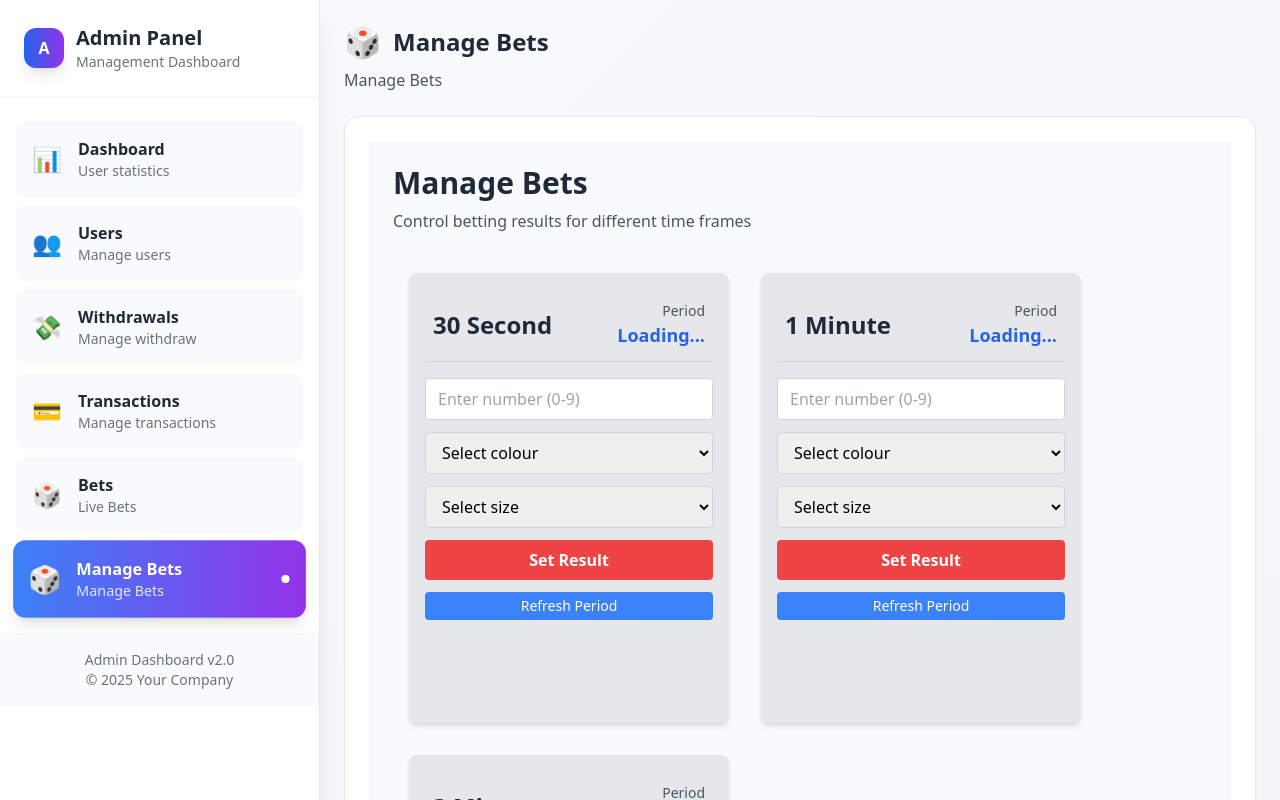
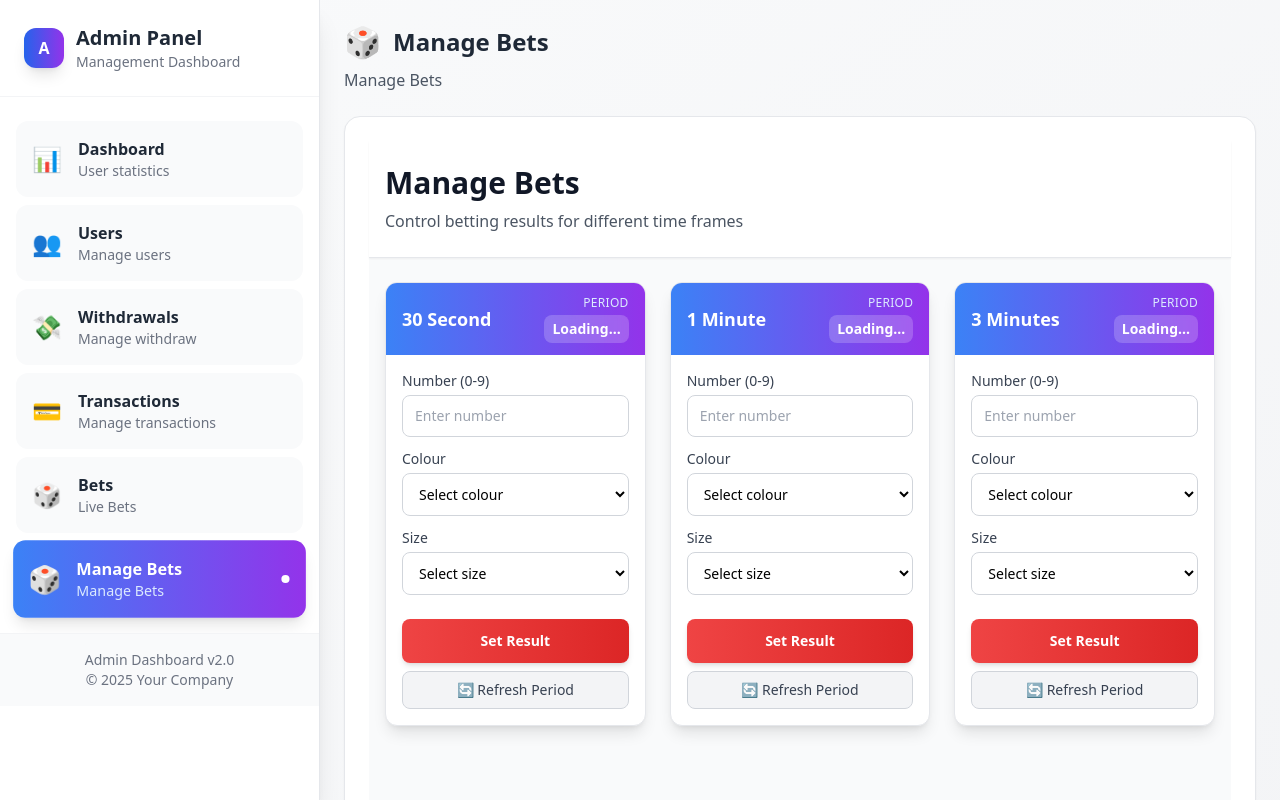
Before and after one commit to Narayandwivedi/colour-trading, a React (Vite) app in the folder admin/: page /managebet in a window 1280 px wide. Shown: the top 800 px of the page. Built offline with nearby package versions, Linux system fonts and the light colour scheme; no server answers.

Commit message:
changes in manage bets ui in admin panel

```diff
--- a/admin/src/pages/ManageBets.jsx
+++ b/admin/src/pages/ManageBets.jsx
@@ -158,87 +158,126 @@ const ManageBets = () => {
   }, []);
 
   const BetCard = ({ timeframe, title }) => (
-    <div className="h-[450px] w-[320px] bg-gray-200 rounded-lg shadow-md p-4 m-4">
-      {/* Header */}
-      <div className="flex items-center justify-between px-2 py-3 border-b border-gray-300 mb-4">
-        <h1 className="text-2xl font-semibold text-gray-800">{title}</h1>
+    <div className="w-full max-w-sm mx-auto bg-white rounded-xl shadow-lg border border-gray-200 overflow-hidden">
+      {/* Header - Mobile Optimized */}
+      <div className="bg-gradient-to-r from-blue-500 to-purple-600 px-4 py-3">
+        <div className="flex items-center justify-between">
+          <h2 className="text-white font-bold text-lg">{title}</h2>
           <div className="text-right">
-          <p className="text-sm text-gray-600">Period</p>
-          <p className="text-lg font-bold text-blue-600">
+            <p className="text-blue-100 text-xs uppercase tracking-wide">Period</p>
+            <div className="bg-white/20 backdrop-blur-sm rounded-lg px-2 py-1 mt-1">
+              <p className="text-white font-bold text-sm break-all">
                 {periods[timeframe].period || 'Loading...'}
               </p>
             </div>
           </div>
+        </div>
+      </div>
 
+      {/* Content */}
+      <div className="p-4 space-y-4">
         {/* Input Fields */}
-      <div className="flex flex-col gap-3">
+        <div className="space-y-3">
+          <div>
+            <label className="block text-sm font-medium text-gray-700 mb-1">
+              Number (0-9)
+            </label>
             <input
               type="number"
-          placeholder="Enter number (0-9)"
+              placeholder="Enter number"
               value={inputs[timeframe].number}
               onChange={(e) => handleInputChange(timeframe, 'number', e.target.value)}
-          className="px-3 py-2 border border-gray-300 rounded focus:outline-none focus:ring-2 focus:ring-blue-500"
+              className="w-full px-3 py-2.5 border border-gray-300 rounded-lg focus:outline-none focus:ring-2 focus:ring-blue-500 focus:border-transparent text-sm"
               min="0"
               max="9"
             />
+          </div>
 
+          <div>
+            <label className="block text-sm font-medium text-gray-700 mb-1">
+              Colour
+            </label>
             <select
               value={inputs[timeframe].colour}
               onChange={(e) => handleInputChange(timeframe, 'colour', e.target.value)}
-          className="px-3 py-2 border border-gray-300 rounded focus:outline-none focus:ring-2 focus:ring-blue-500"
+              className="w-full px-3 py-2.5 border border-gray-300 rounded-lg focus:outline-none focus:ring-2 focus:ring-blue-500 focus:border-transparent text-sm bg-white"
             >
               <option value="">Select colour</option>
-          <option value="red">Red</option>
-          <option value="green">Green</option>
-          <option value="violet">Violet</option>
+              <option value="red">🔴 Red</option>
+              <option value="green">🟢 Green</option>
+              <option value="violet">🟣 Violet</option>
             </select>
+          </div>
 
+          <div>
+            <label className="block text-sm font-medium text-gray-700 mb-1">
+              Size
+            </label>
             <select
               value={inputs[timeframe].size}
               onChange={(e) => handleInputChange(timeframe, 'size', e.target.value)}
-          className="px-3 py-2 border border-gray-300 rounded focus:outline-none focus:ring-2 focus:ring-blue-500"
+              className="w-full px-3 py-2.5 border border-gray-300 rounded-lg focus:outline-none focus:ring-2 focus:ring-blue-500 focus:border-transparent text-sm bg-white"
             >
               <option value="">Select size</option>
-          <option value="small">Small</option>
-          <option value="big">Big</option>
+              <option value="small">📏 Small</option>
+              <option value="big">📐 Big</option>
             </select>
+          </div>
+        </div>
 
-        {/* Two buttons: Set Result and Create Admin Result */}
-
+        {/* Action Buttons */}
+        <div className="space-y-2 pt-2">
           <button
             onClick={() => createAdminResult(timeframe)}
             disabled={loading[timeframe]}
-          className={`py-2 px-4 rounded font-semibold transition-colors ${
+            className={`w-full py-3 px-4 rounded-lg font-semibold text-sm transition-all duration-200 ${
               loading[timeframe]
-              ? 'bg-gray-400 cursor-not-allowed'
-              : 'bg-red-500 hover:bg-red-600 text-white'
+                ? 'bg-gray-400 cursor-not-allowed text-gray-600'
+                : 'bg-gradient-to-r from-red-500 to-red-600 hover:from-red-600 hover:to-red-700 text-white shadow-md hover:shadow-lg transform hover:scale-[1.02]'
             }`}
           >
-          {loading[timeframe] ? 'Creating...' : 'Set Result'}
+            {loading[timeframe] ? (
+              <div className="flex items-center justify-center">
+                <div className="animate-spin rounded-full h-4 w-4 border-2 border-white border-t-transparent mr-2"></div>
+                Creating...
+              </div>
+            ) : (
+              'Set Result'
+            )}
+          </button>
+
+          <button
+            onClick={() => fetchLatestPeriod(timeframe)}
+            className="w-full py-2 px-4 bg-gray-100 text-gray-700 rounded-lg text-sm hover:bg-gray-200 transition-colors border border-gray-300"
+          >
+            🔄 Refresh Period
           </button>
         </div>
-
-      {/* Refresh Button */}
-      <button
-        onClick={() => fetchLatestPeriod(timeframe)}
-        className="mt-3 w-full py-1 px-3 bg-blue-500 text-white rounded text-sm hover:bg-blue-600 transition-colors"
-      >
-        Refresh Period
-      </button>
+      </div>
     </div>
   );
 
   return (
-    <div className="p-6 bg-gray-50 min-h-screen">
-      <div className="mb-6">
-        <h1 className="text-3xl font-bold text-gray-800 mb-2">Manage Bets</h1>
-        <p className="text-gray-600">Control betting results for different time frames</p>
+    <div className="min-h-screen bg-gray-50">
+      {/* Header */}
+      <div className="bg-white shadow-sm border-b border-gray-200 px-4 py-6">
+        <div className="max-w-7xl mx-auto">
+          <h1 className="text-2xl md:text-3xl font-bold text-gray-900 mb-2">
+            Manage Bets
+          </h1>
+          <p className="text-gray-600 text-sm md:text-base">
+            Control betting results for different time frames
+          </p>
+        </div>
       </div>
 
-      <div className="flex flex-wrap justify-center lg:justify-start">
+      {/* Cards Grid */}
+      <div className="max-w-7xl mx-auto px-4 py-6">
+        <div className="grid grid-cols-1 md:grid-cols-2 lg:grid-cols-3 gap-6">
           <BetCard timeframe="30sec" title="30 Second" />
           <BetCard timeframe="1min" title="1 Minute" />
           <BetCard timeframe="3min" title="3 Minutes" />
+        </div>
       </div>
     </div>
   );
```
Lines whose indentation alone changed are shown as unchanged.
